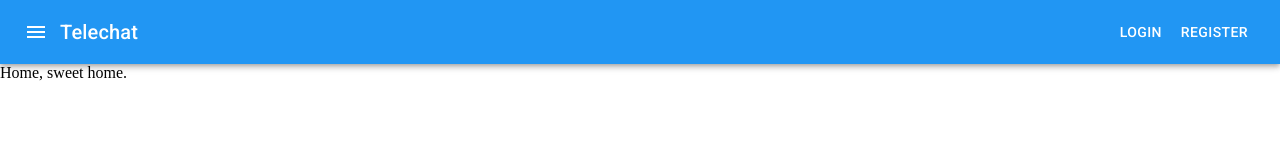
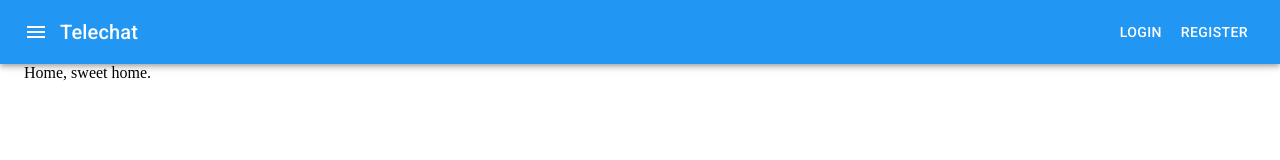
Before and after one commit to zpboff/telechat, a React (Create React App) app in the folder client/: page / in a window 1280 px wide. Shown: the top 160 px of the page. Built offline with nearby package versions, Linux system fonts and the light colour scheme; no server answers.

Commit message:
layout container

```diff
--- a/client/src/components/layout/Layout.js
+++ b/client/src/components/layout/Layout.js
@@ -4,6 +4,7 @@ import Login from "../auth/Login";
 import Home from '../home/Home';
 import Register from '../auth/Register';
 import Navbar from './Navbar';
+import { Container } from '@material-ui/core';
 
 class Layout extends Component {
     render() {
@@ -11,15 +12,13 @@ class Layout extends Component {
             <BrowserRouter>
                 <div className="App">
                     <Navbar />
-                    <div className="dashboard container">
-                        <div className="row">
-                            <Switch>
-                                <Route exact path="/" component={Home} />
-                                <Route exact path="/login" component={Login} />
-                                <Route exact path="/register" component={Register} />
-                            </Switch>
-                        </div>
-                    </div>
+                    <Container maxWidth="lg">
+                        <Switch>
+                            <Route exact path="/" component={Home} />
+                            <Route exact path="/login" component={Login} />
+                            <Route exact path="/register" component={Register} />
+                        </Switch>
+                    </Container>
                 </div>
             </BrowserRouter>
         );
```
